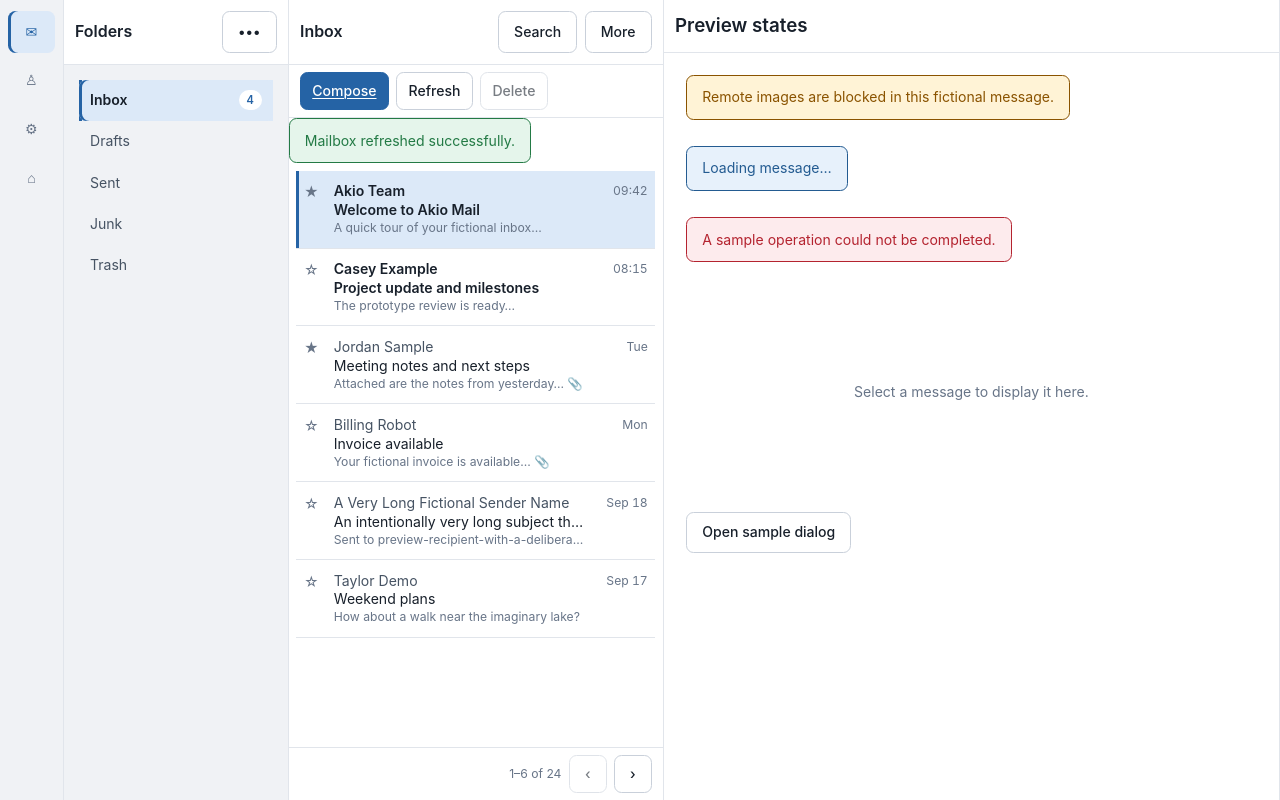
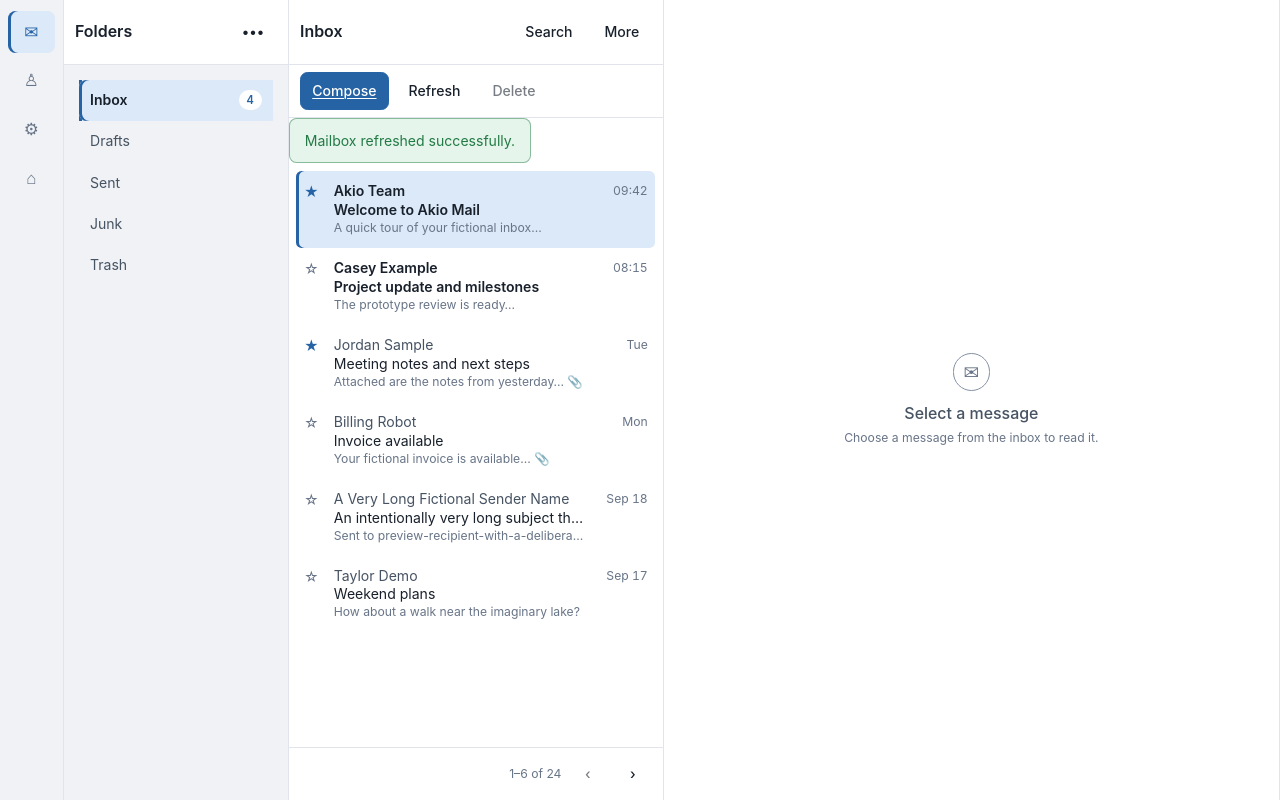
Before and after one commit to OnlyDrey/roundcube-theme, a website: page preview/inbox.html in a window 1280 px wide. Drawn offline with nearby package versions, Linux system fonts and the light colour scheme; files that its build step writes are made by us from their sources; a web font is replaced by a local one.

Commit message:
Modernize Akio inbox surfaces

```diff
--- a/preview/inbox.html
+++ b/preview/inbox.html
@@ -80,7 +80,7 @@
                 </td>
                 <td>08:15</td>
               </tr>
-              <tr>
+              <tr class="flagged">
                 <td>★</td>
                 <td>
                   <span class="message-sender">Jordan Sample</span
@@ -139,43 +139,14 @@
         </footer>
       </section>
       <main id="layout-content">
-        <header class="header">
-          <h2 class="header-title">Preview states</h2>
-        </header>
-        <div class="scroller preview-detail preview-stack">
-          <div class="warning" role="alert">
-            Remote images are blocked in this fictional message.
+        <div class="scroller empty-state" role="status">
+          <div>
+            <span class="empty-state-icon" aria-hidden="true">✉</span>
+            <h2>Select a message</h2>
+            <p>Choose a message from the inbox to read it.</p>
           </div>
-          <div class="notice" aria-busy="true">Loading message…</div>
-          <div class="error" role="alert">
-            A sample operation could not be completed.
-          </div>
-          <p class="empty-state">Select a message to display it here.</p>
-          <button data-preview-target="#demo-dialog">Open sample dialog</button>
         </div>
       </main>
-    </div>
-    <div id="demo-dialog" hidden>
-      <div class="preview-overlay"></div>
-      <section
-        class="ui-dialog"
-        role="dialog"
-        aria-modal="true"
-        aria-labelledby="dialog-title"
-      >
-        <h2 id="dialog-title">Move message</h2>
-        <p>This inert dialog approximates a Roundcube UI dialog.</p>
-        <select>
-          <option>Archive</option>
-          <option>Project</option>
-        </select>
-        <p>
-          <button class="btn-primary" data-preview-target="#demo-dialog">
-            Move
-          </button>
-          <button data-preview-target="#demo-dialog">Cancel</button>
-        </p>
-      </section>
     </div>
     <script src="preview.js"></script>
   </body>
--- a/preview/preview.css
+++ b/preview/preview.css
@@ -19,12 +19,12 @@ body {
   padding: 0.75rem 0.5rem;
 }
 .preview-page #layout-sidebar {
-  width: 15rem;
+  width: var(--ak-size-folder-pane);
   flex: 0 0 auto;
 }
 .preview-page #layout-list {
-  width: 25rem;
-  flex: 0 1 25rem;
+  width: var(--ak-size-list-pane);
+  flex: 0 1 var(--ak-size-list-pane);
 }
 .preview-page #layout-content {
   min-width: 0;
--- a/src/styles/components.css
+++ b/src/styles/components.css
@@ -150,25 +150,25 @@ label {
 }
 
 :where(.alert-success, .confirmation) {
-  border-color: var(--ak-color-success);
+  border-color: color-mix(in srgb, var(--ak-color-success) 48%, transparent);
   background: var(--ak-color-success-surface);
   color: var(--ak-color-success);
 }
 
 :where(.alert-warning, .warning) {
-  border-color: var(--ak-color-warning);
+  border-color: color-mix(in srgb, var(--ak-color-warning) 48%, transparent);
   background: var(--ak-color-warning-surface);
   color: var(--ak-color-warning);
 }
 
 :where(.alert-danger, .error) {
-  border-color: var(--ak-color-danger);
+  border-color: color-mix(in srgb, var(--ak-color-danger) 48%, transparent);
   background: var(--ak-color-danger-surface);
   color: var(--ak-color-danger);
 }
 
 :where(.alert-info, .notice) {
-  border-color: var(--ak-color-info);
+  border-color: color-mix(in srgb, var(--ak-color-info) 48%, transparent);
   background: var(--ak-color-info-surface);
   color: var(--ak-color-info);
 }
--- a/src/styles/inbox.css
+++ b/src/styles/inbox.css
@@ -22,6 +22,11 @@
   text-decoration: none;
 }
 
+.task-mail #layout-menu :where(.icon, .task-button)::before,
+.task-mail #layout-menu .task-button {
+  font-size: 1.125rem;
+}
+
 .task-mail #layout-menu :where(a.button, .task-button, button):hover {
   background: var(--ak-color-hover);
   color: var(--ak-color-fg);
@@ -34,10 +39,15 @@
 }
 
 .task-mail :where(#layout-sidebar, #layout-list, #layout-content) {
-  border-color: var(--ak-color-border-subtle);
+  border-color: color-mix(
+    in srgb,
+    var(--ak-color-border-subtle) 62%,
+    transparent
+  );
 }
 
 .task-mail #layout-sidebar {
+  border-inline-end-color: transparent;
   background: var(--ak-color-sidebar);
 }
 
@@ -50,6 +60,15 @@
   padding: var(--ak-space-3) var(--ak-space-4);
   gap: var(--ak-space-2);
   border-block-end: var(--ak-border-width) solid var(--ak-color-border-subtle);
+}
+
+.task-mail
+  :where(#layout-sidebar, #layout-list, #layout-content)
+  > .header
+  button {
+  padding-inline: var(--ak-space-3);
+  border-color: transparent;
+  background: transparent;
 }
 
 .task-mail .header-title {
@@ -84,6 +103,11 @@
   font-size: var(--ak-font-size-base);
   line-height: var(--ak-line-base);
   text-indent: 0;
+}
+
+.task-mail #layout-list > .toolbar:not(:last-child) button:not(.mainaction) {
+  border-color: transparent;
+  background: transparent;
 }
 
 .task-mail #layout-sidebar .listing {
@@ -123,17 +147,22 @@
 }
 
 .task-mail .messagelist {
+  padding-inline: var(--ak-space-2);
+  border-collapse: separate;
+  border-spacing: 0 var(--ak-space-1);
   table-layout: fixed;
 }
 
 .task-mail .messagelist tr > td {
   padding: var(--ak-space-3) var(--ak-space-2);
-  border-block-end: var(--ak-border-width) solid var(--ak-color-border-subtle);
+  border-block-end: 0;
+  background: transparent;
   vertical-align: top;
 }
 
 .task-mail .messagelist tr > td:first-child {
   width: 2rem;
+  border-radius: var(--ak-radius-compact) 0 0 var(--ak-radius-compact);
   color: var(--ak-color-fg-muted);
   text-align: center;
 }
@@ -148,6 +177,7 @@
 
 .task-mail .messagelist tr > td:last-child {
   width: 4.25rem;
+  border-radius: 0 var(--ak-radius-compact) var(--ak-radius-compact) 0;
   color: var(--ak-color-fg-muted);
   font-size: var(--ak-font-size-sm);
   font-variant-numeric: tabular-nums;
@@ -195,6 +225,11 @@
   box-shadow: inset 3px 0 0 var(--ak-color-selected-border);
 }
 
+.task-mail .messagelist tr.flagged > td:first-child,
+.task-mail .messagelist tr.selected > td:first-child {
+  color: var(--ak-color-accent);
+}
+
 .task-mail .message-snippet {
   display: block;
   overflow: hidden;
@@ -223,6 +258,31 @@
   text-align: center;
 }
 
+.task-mail .empty-state-icon {
+  display: inline-grid;
+  width: 2.5rem;
+  height: 2.5rem;
+  margin-block-end: var(--ak-space-3);
+  border: var(--ak-border-width) solid var(--ak-color-border);
+  border-radius: 50%;
+  color: var(--ak-color-fg-muted);
+  font-size: var(--ak-font-size-lg);
+  place-items: center;
+}
+
+.task-mail .empty-state h2 {
+  margin: 0 0 var(--ak-space-1);
+  color: var(--ak-color-fg-secondary);
+  font-size: var(--ak-font-size-md);
+  font-weight: var(--ak-weight-medium);
+}
+
+.task-mail .empty-state p {
+  margin: 0;
+  color: var(--ak-color-fg-muted);
+  font-size: var(--ak-font-size-sm);
+}
+
 .task-mail #layout-list > .toolbar:last-child {
   justify-content: flex-end;
   border-block-start: var(--ak-border-width) solid var(--ak-color-border-subtle);
@@ -235,6 +295,8 @@
   width: 2.5rem;
   min-width: 2.5rem;
   padding: 0;
+  border-color: transparent;
+  background: transparent;
 }
 
 .task-mail :where(.popupmenu, .dropdown-menu) {
@@ -259,9 +321,22 @@
   overflow: auto;
 }
 
+/* Dialog headings follow empty-state headings in this task-scoped layer. */
+/* stylelint-disable-next-line no-descending-specificity */
 .task-mail :where(.ui-dialog, .modal-content) h2 {
   margin-block: 0 var(--ak-space-4);
   font-size: var(--ak-font-size-lg);
+}
+
+.task-mail :where(.ui-dialog, .modal-content) > p:not(:last-child) {
+  color: var(--ak-color-fg-secondary);
+}
+
+.task-mail :where(.ui-dialog, .modal-content) > p:last-child {
+  display: flex;
+  margin-block: var(--ak-space-6) 0;
+  gap: var(--ak-space-2);
+  justify-content: flex-end;
 }
 
 @media (width <= 48rem) {
--- a/src/styles/tokens.css
+++ b/src/styles/tokens.css
@@ -58,8 +58,8 @@
   --ak-color-fg: #18202b;
   --ak-color-fg-secondary: #465363;
   --ak-color-fg-muted: #687588;
-  --ak-color-border: #c9d0da;
-  --ak-color-border-strong: #aeb8c5;
+  --ak-color-border: #8491a3;
+  --ak-color-border-strong: #647286;
   --ak-color-border-subtle: #e1e5eb;
   --ak-color-hover: #e9edf3;
   --ak-color-selected: #dce9f8;
@@ -85,24 +85,24 @@
 :root[data-akio-theme-resolved="dark"] {
   color-scheme: dark;
 
-  --ak-color-canvas: #11151b;
-  --ak-color-sidebar: #171c24;
-  --ak-color-surface: #1c222c;
-  --ak-color-surface-raised: #242c37;
-  --ak-color-input: #171c24;
-  --ak-color-message: #1c222c;
-  --ak-color-fg: #edf1f6;
-  --ak-color-fg-secondary: #c0c8d4;
-  --ak-color-fg-muted: #9ca8b8;
-  --ak-color-border: #46515f;
-  --ak-color-border-strong: #647182;
-  --ak-color-border-subtle: #303946;
-  --ak-color-hover: #29323e;
-  --ak-color-selected: #173a5f;
-  --ak-color-selected-border: #6eafe9;
-  --ak-color-accent: #78b8f0;
-  --ak-color-accent-hover: #9dcbf3;
-  --ak-color-accent-contrast: #0d263e;
+  --ak-color-canvas: #0b1120;
+  --ak-color-sidebar: #111827;
+  --ak-color-surface: #172033;
+  --ak-color-surface-raised: #1e293b;
+  --ak-color-input: #111827;
+  --ak-color-message: #172033;
+  --ak-color-fg: #e6edf7;
+  --ak-color-fg-secondary: #c2ccda;
+  --ak-color-fg-muted: #9baabd;
+  --ak-color-border: #64748b;
+  --ak-color-border-strong: #7b8ba1;
+  --ak-color-border-subtle: #2b3a50;
+  --ak-color-hover: #22304a;
+  --ak-color-selected: #172f4d;
+  --ak-color-selected-border: #7dbcf2;
+  --ak-color-accent: #7dbcf2;
+  --ak-color-accent-hover: #a5d2f6;
+  --ak-color-accent-contrast: #0b2035;
   --ak-color-focus: #8bc5ff;
   --ak-color-focus-outer: #11151b;
   --ak-color-success: #70d398;
@@ -122,15 +122,15 @@
 
 @media (width >= 90rem) {
   :root {
-    --ak-size-folder-pane: 16rem;
-    --ak-size-list-pane: 28rem;
+    --ak-size-folder-pane: 15rem;
+    --ak-size-list-pane: 32rem;
   }
 }
 
 @media (width < 68.75rem) {
   :root {
     --ak-size-folder-pane: 13.5rem;
-    --ak-size-list-pane: 22.5rem;
+    --ak-size-list-pane: 24rem;
   }
 }
 
```
Also changed, not shown: preview/index.html (+2 -0 lines), preview/states.html (added, +61 -0 lines), tests/foundation.test.mjs (+11 -4 lines).
